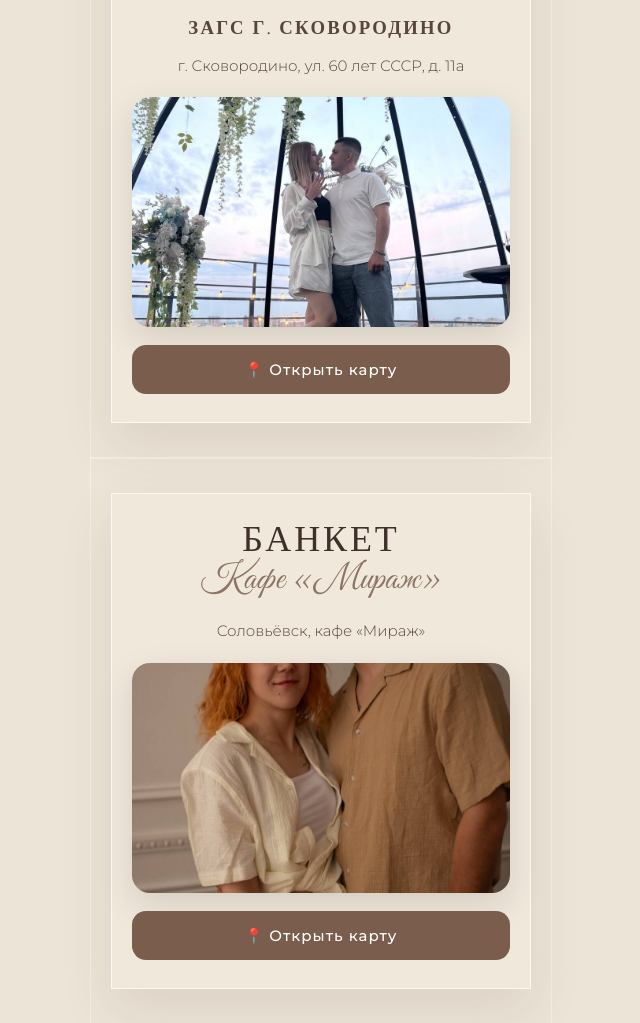
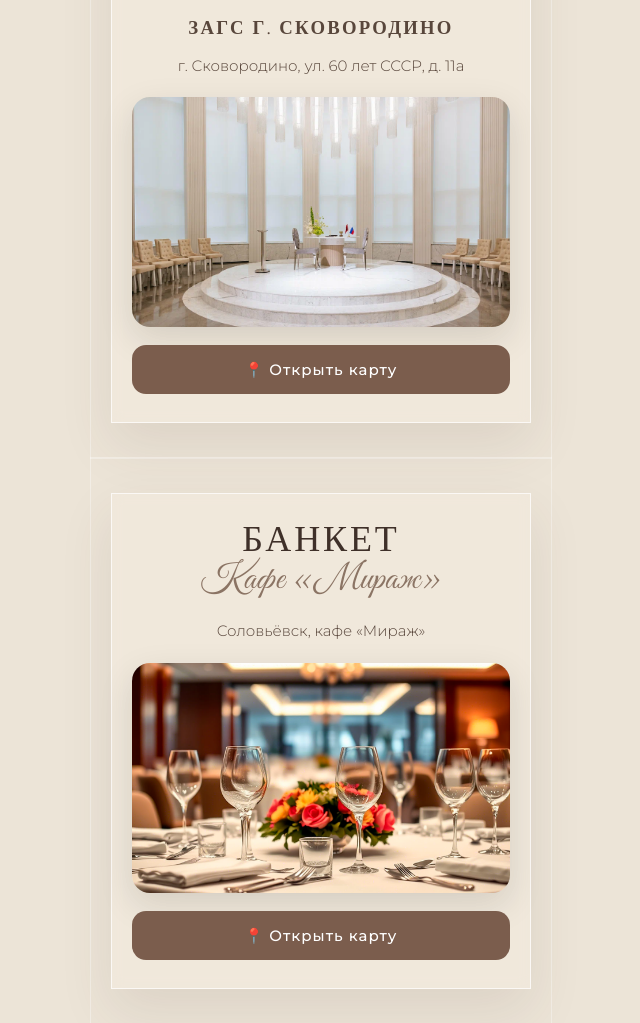
Before and after one commit to nekqadamovsino-spec/wedding-andreyvalentina, a plain HTML site: page index.html in a window 1280 px wide. Shown: the part 2316-3339 px from the top of the page, without its empty margins (319-959 px from the left). Drawn offline with nearby package versions, Linux system fonts and the light colour scheme.

Commit message:
Update index.html

```diff
--- a/index.html
+++ b/index.html
@@ -72,7 +72,7 @@
           <h3>ЗАГС г. Сковородино</h3>
           <p>г. Сковородино, ул. 60 лет СССР, д. 11а</p>
         </div>
-        <img class="location-photo" src="assets/gallery-2.jpg" alt="Регистрация">
+        <img class="location-photo" src="assets/gallery-01.jpg" alt="Регистрация">
         <a class="map-btn" target="_blank" href="https://yandex.ru/maps/?text=г.%20Сковородино,%20ул.%2060%20лет%20СССР,%20д.%2011а">📍 Открыть карту</a>
       </div>
     </section>
@@ -84,7 +84,7 @@
         <div class="place">
           <p>Соловьёвск, кафе «Мираж»</p>
         </div>
-        <img class="location-photo" src="assets/gallery-5.jpg" alt="Банкет">
+        <img class="location-photo" src="assets/gallery-0.jpg" alt="Банкет">
         <a class="map-btn" target="_blank" href="https://yandex.ru/maps/?text=Соловьёвск,%20кафе%20Мираж">📍 Открыть карту</a>
       </div>
     </section>
```
